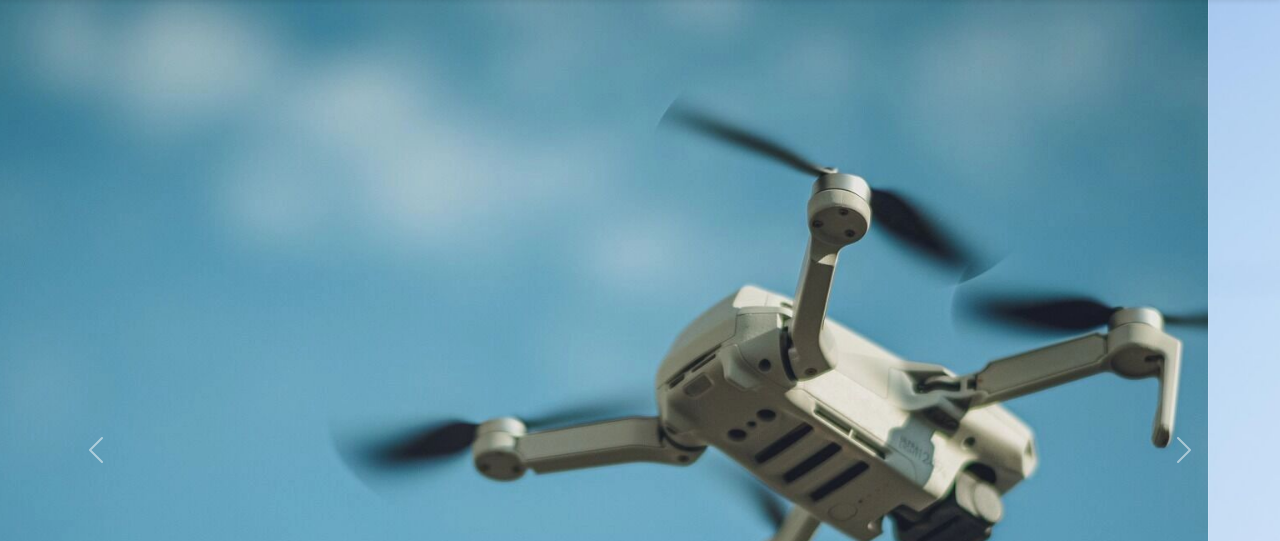
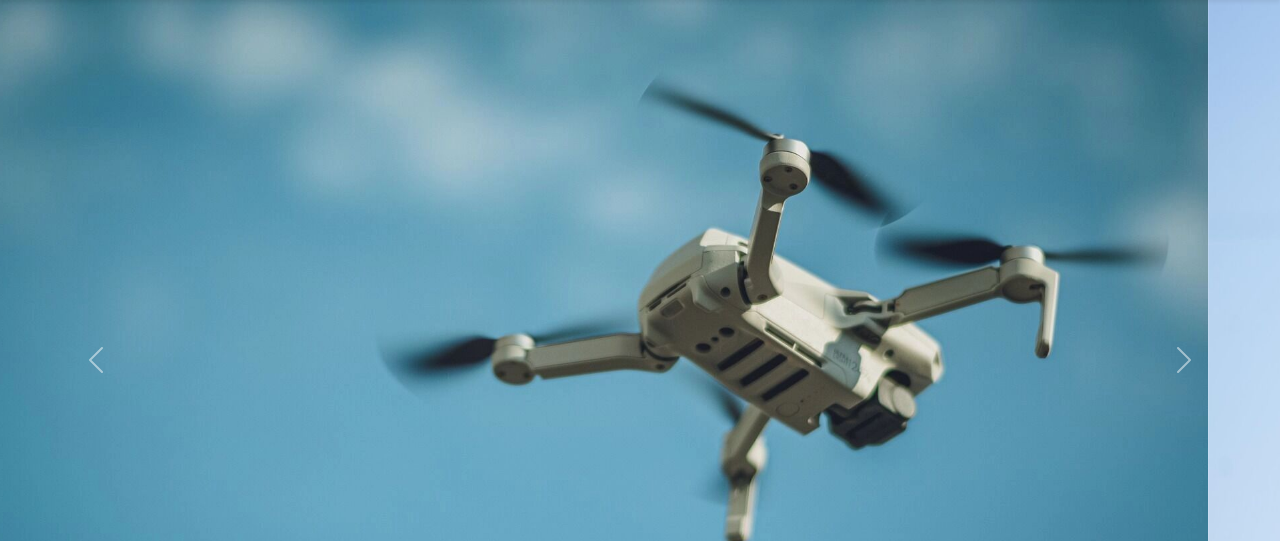
Before and after one commit to firemall/firemall.github.io, a plain HTML site: page index.html in a window 1280 px wide. Shown: the part 83-624 px from the top of the page. Drawn offline with nearby package versions, Linux system fonts and the light colour scheme.

Commit message:
Add files via upload

```diff
--- a/assets/css/style.css
+++ b/assets/css/style.css
@@ -4,7 +4,7 @@
 
 .carousel-item img {
     object-fit: cover;
-    height: 900px;
+    height: 20%;
 }
 
 .section-title {
```
Also changed, not shown: robots.txt (added), 1 other file.
